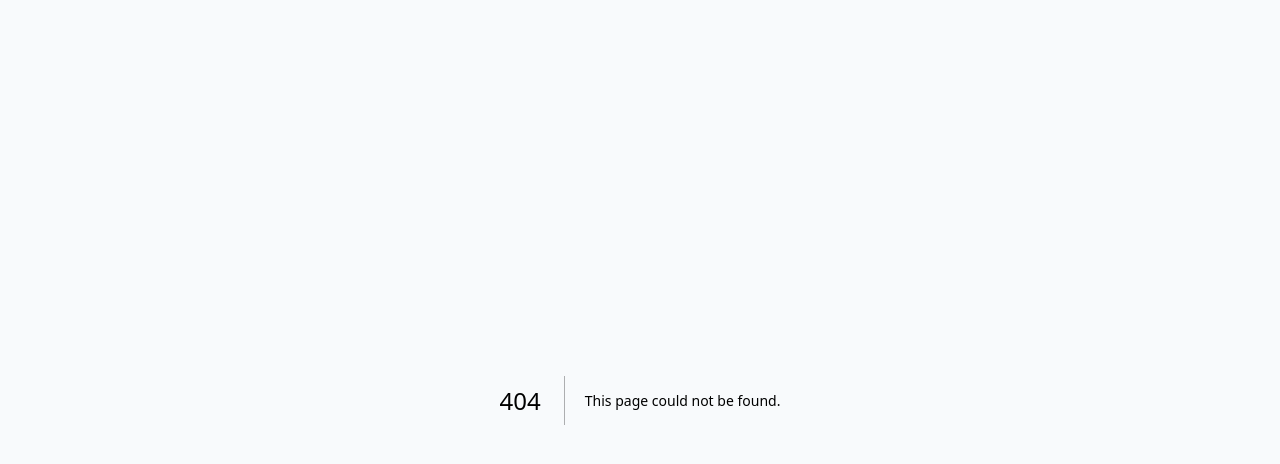
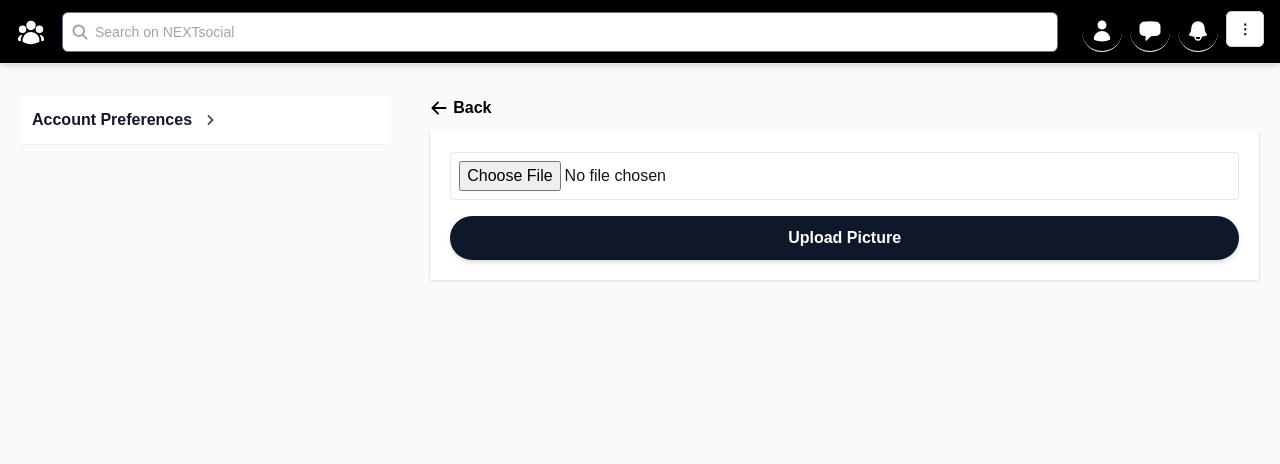
Before and after one commit to aramean/react-nextjs-social, a Next.js app: page /settings/account/picture in a window 1280 px wide. Before the commit this address had no page. Shown: the top 464 px of the page. Built offline with nearby package versions, Linux system fonts and the light colour scheme.

Commit message:
add picture upload

```diff
--- /dev/null
+++ b/src/app/(pages)/(private)/settings/account/picture/page.tsx
@@ -0,0 +1,7 @@
+"use client"
+
+import SettingsFormPicture from "@/components/forms/settings.picture"
+
+export default function SettingsPicture() {
+  return (<SettingsFormPicture />)
+}
--- /dev/null
+++ b/src/components/forms/settings.picture.tsx
@@ -0,0 +1,39 @@
+"use client"
+
+import { useState } from "react"
+import { useAccount } from "@/hooks/useAccount"
+import Form from "@/components/partials/form"
+import Alert from "@/components/partials/alert"
+import Button from "@/components/partials/button"
+
+const SettingsFormPicture = () => {
+  const [file, setFile] = useState<File | null>(null)
+  const { isLoading, error, uploadPicture } = useAccount()
+
+  const handleFileChange = (event: React.ChangeEvent<HTMLInputElement>) => {
+    if (event.target.files) {
+      setFile(event.target.files[0])
+    }
+  }
+
+  const handleFileSubmit = async (event: React.FormEvent) => {
+    event.preventDefault()
+    if (file) {
+      await uploadPicture(file)
+    }
+  }
+
+  return (
+    <Form onSubmit={handleFileSubmit} className="flex flex-col w-full gap-4">
+      <input
+        type="file"
+        onChange={handleFileChange}
+        className="border p-2 rounded"
+      />
+      {error && <Alert message={error} />}
+      <Button disabled={isLoading} value="Upload Picture" />
+    </Form>
+  )
+}
+
+export default SettingsFormPicture
```
